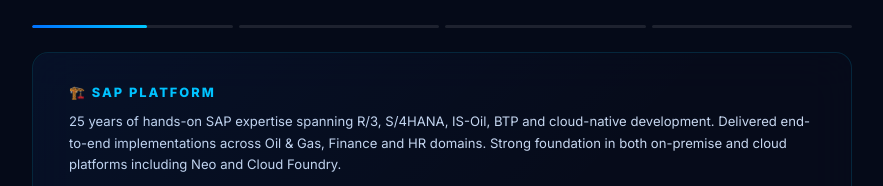
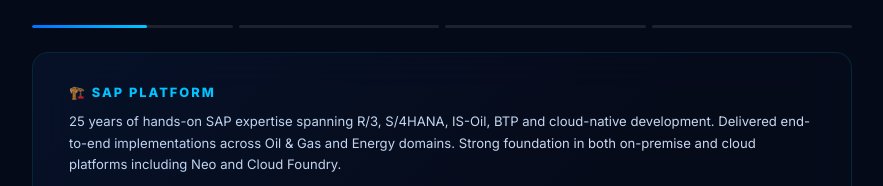
Before and after one commit to anitadixit912/AnitaDixitCV, a plain HTML site: page index.html in a window 1280 px wide. Shown: the part 2603-2789 px from the top of the page, without its empty margins (254-1137 px from the left). Drawn offline with Linux system fonts and the light colour scheme.

Commit message:
Skills: remove Finance and HR domains from SAP Platform description

```diff
--- a/index.html
+++ b/index.html
@@ -835,7 +835,7 @@
           <div class="proj-card">
             <div class="proj-card-glow"></div>
             <h3 style="color:var(--accent);font-size:0.8rem;letter-spacing:2px;text-transform:uppercase;margin-bottom:10px">🏗️ SAP Platform</h3>
-            <p style="font-size:0.82rem;color:var(--muted);line-height:1.65;margin-bottom:14px">25 years of hands-on SAP expertise spanning R/3, S/4HANA, IS-Oil, BTP and cloud-native development. Delivered end-to-end implementations across Oil &amp; Gas, Finance and HR domains. Strong foundation in both on-premise and cloud platforms including Neo and Cloud Foundry.</p>
+            <p style="font-size:0.82rem;color:var(--muted);line-height:1.65;margin-bottom:14px">25 years of hands-on SAP expertise spanning R/3, S/4HANA, IS-Oil, BTP and cloud-native development. Delivered end-to-end implementations across Oil &amp; Gas and Energy domains. Strong foundation in both on-premise and cloud platforms including Neo and Cloud Foundry.</p>
             <div class="skills-cloud">
               <span class="pill highlight">SAP S/4HANA</span>
               <span class="pill highlight">SAP IS-Oil</span>
```
